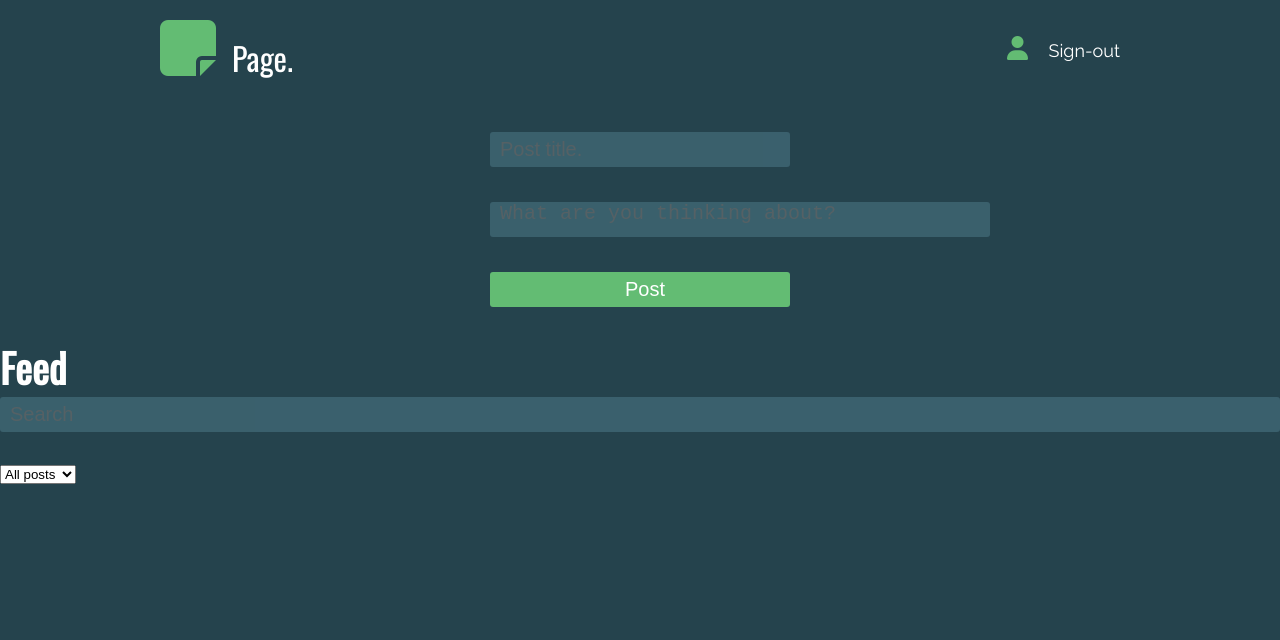
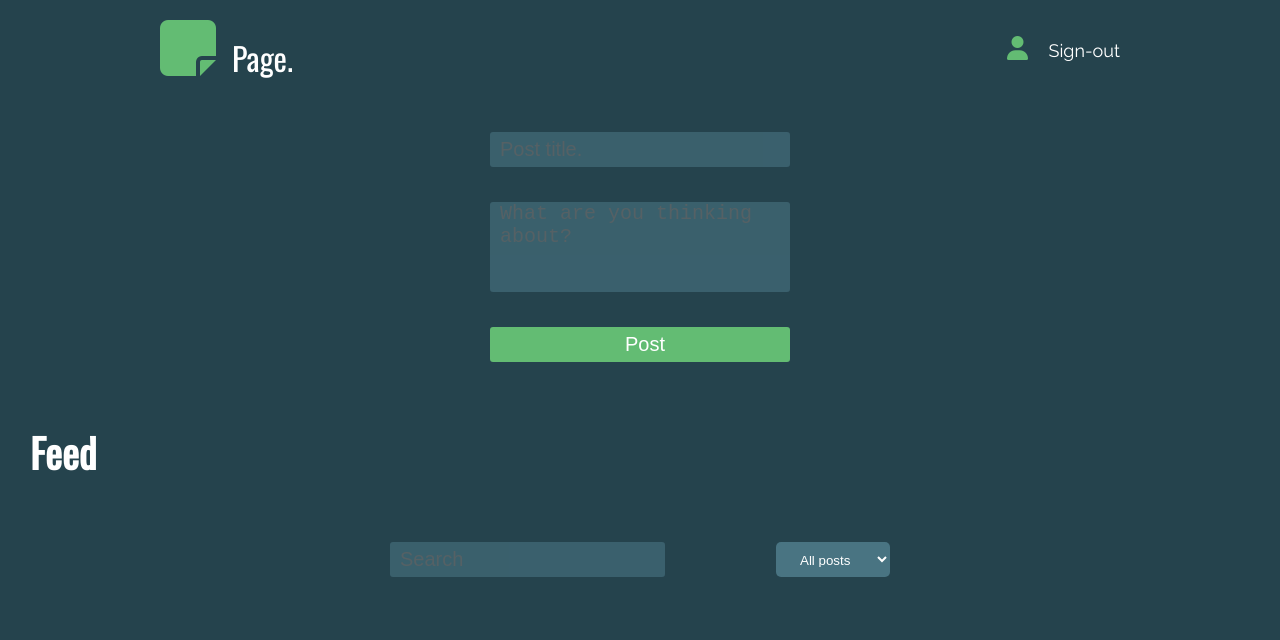
Before and after one commit to BishopWeyland/js2_ca, a website with bundled scripts: page index.html in a window 1280 px wide. Built offline with nearby package versions, Linux system fonts and the light colour scheme.

Commit message:
feed style

```diff
--- a/index.html
+++ b/index.html
@@ -41,7 +41,8 @@
         </form>
       </div>
     </div>
-    <h1>Feed</h1>
+    <h1 class="feed-h1">Feed</h1>
+    <div class="justify-align-center">
       <div class="filter-container">
         <form action="" id="search-form">
             <input type="search" placeholder="Search" id="search-input" name="term">
@@ -53,6 +54,8 @@
         </select>
 
         </div>
+    </div>
+
     <div class="justify-align-center">
 
       <div class="feed-container"></div>
--- a/src/scss/_mixin.scss
+++ b/src/scss/_mixin.scss
@@ -5,8 +5,7 @@
   border: none;
   background-color: #497482;
   opacity: 0.6;
-  height: 35px;
-  width: 500px;
+
   border-radius: 3px;
   &:focus {
     outline: none;
--- a/src/scss/style.scss
+++ b/src/scss/style.scss
@@ -114,9 +114,12 @@ label {
 
 input {
   @include input-style;
+  height: 35px;
+  width: 100%;
 }
 
 textarea {
+  height: 90px;
   resize: none;
   @include input-style;
 }
@@ -202,6 +205,34 @@ form {
   }
 }
 
+.filter-container {
+  margin: 30px;
+  display: flex;
+  justify-content: space-between;
+  width: 500px;
+}
+
+select {
+  background-color: initial;
+  width: auto;
+  padding: unset;
+  border: none;
+  border-radius: 0;
+  height: auto;
+}
+
+#select-posts {
+  color: white;
+  background-color: map-get($colours, secondary);
+  padding: 10px 20px;
+  border-radius: 5px;
+  height: 35px;
+}
+
+.feed-h1 {
+  margin: 30px;
+}
+
 .user-info-container {
   display: flex;
   justify-content: space-between;
```
Also changed, not shown: single-entry.html (+3 -12 lines), dist/css/style.css, 1 other file.
